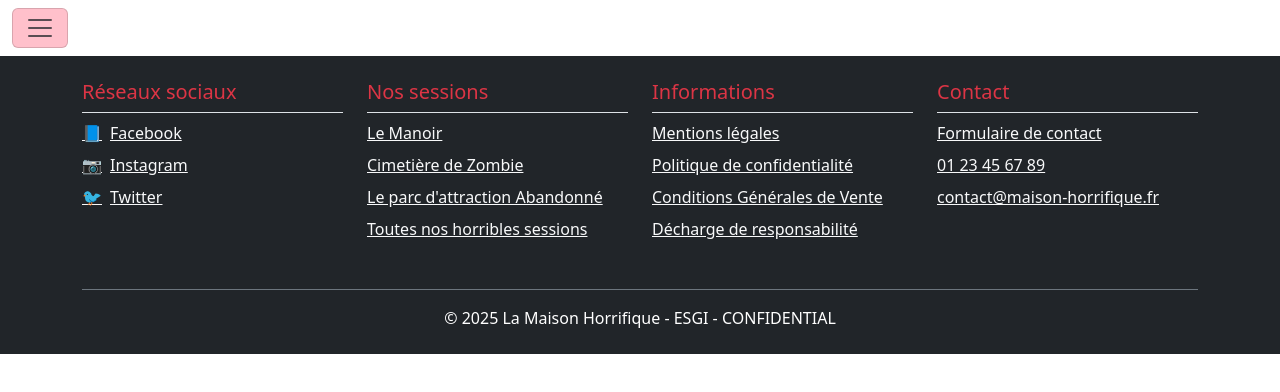
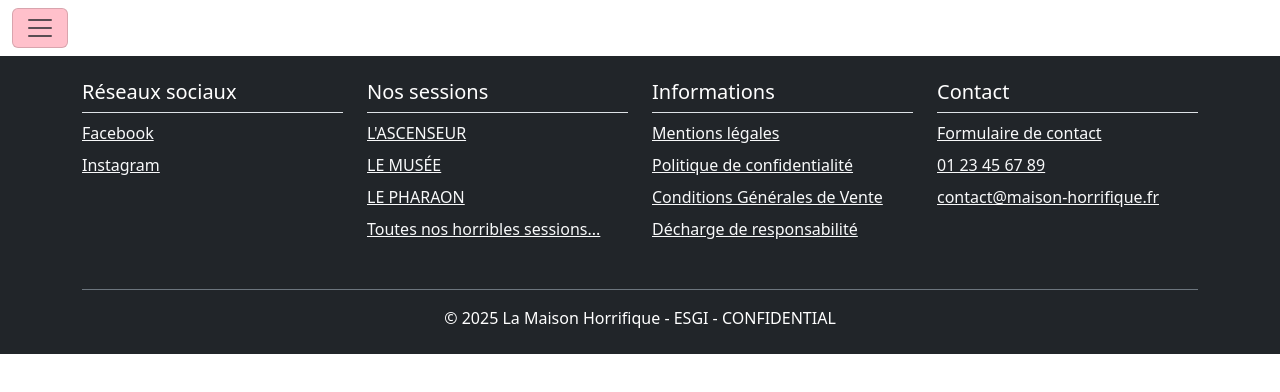
Before and after one commit to NabilBoubekri/escape-game, a React (Vite) app: page /contact in a window 1280 px wide. Shown: the top 392 px of the page. Built offline with nearby package versions, Linux system fonts and the light colour scheme.

Commit message:
style footer// change

```diff
--- a/src/components/Footer/Footer.tsx
+++ b/src/components/Footer/Footer.tsx
@@ -8,7 +8,7 @@ const Footer = (): JSX.Element => {
         <div className="container">
           <div className="row">
             <div className="col-md-3 mb-3">
-              <h5 className="border-bottom pb-2 text-danger">
+              <h5 className="border-bottom pb-2 text-white">
                 Réseaux sociaux
               </h5>
               <ul className="list-unstyled">
@@ -19,7 +19,7 @@ const Footer = (): JSX.Element => {
                     rel="noopener noreferrer"
                     className="text-light d-flex align-items-center"
                   >
-                    <span className="me-2">📘</span> Facebook
+                    Facebook
                   </a>
                 </li>
                 <li className="mb-2">
@@ -29,50 +29,40 @@ const Footer = (): JSX.Element => {
                     rel="noopener noreferrer"
                     className="text-light d-flex align-items-center"
                   >
-                    <span className="me-2">📷</span> Instagram
-                  </a>
-                </li>
-                <li className="mb-2">
-                  <a
-                    href="https://twitter.com"
-                    target="_blank"
-                    rel="noopener noreferrer"
-                    className="text-light d-flex align-items-center"
-                  >
-                    <span className="me-2">🐦</span> Twitter
+                    Instagram
                   </a>
                 </li>
               </ul>
             </div>
 
             <div className="col-md-3 mb-3">
-              <h5 className="border-bottom pb-2 text-danger">Nos sessions</h5>
+              <h5 className="border-bottom pb-2 text-white">Nos sessions</h5>
               <ul className="list-unstyled">
                 <li className="mb-2">
-                  <a href="/sessions/horreur-manoir" className="text-light">
-                    Le Manoir
+                  <a href="/sessions/lascenseur" className="text-light">
+                    L'ASCENSEUR
                   </a>
                 </li>
                 <li className="mb-2">
-                  <a href="/sessions/apocalypse-zombie" className="text-light">
-                    Cimetière de Zombie
+                  <a href="/sessions/le-musee" className="text-light">
+                    LE MUSÉE
                   </a>
                 </li>
                 <li className="mb-2">
-                  <a href="/sessions/asylum" className="text-light">
-                    Le parc d'attraction Abandonné
+                  <a href="/sessions/le-pharaon" className="text-light">
+                    LE PHARAON
                   </a>
                 </li>
                 <li className="mb-2">
                   <a href="/sessions/tous" className="text-light">
-                    Toutes nos horribles sessions
+                    Toutes nos horribles sessions...
                   </a>
                 </li>
               </ul>
             </div>
 
             <div className="col-md-3 mb-3">
-              <h5 className="border-bottom pb-2 text-danger">Informations</h5>
+              <h5 className="border-bottom pb-2 text-white">Informations</h5>
               <ul className="list-unstyled">
                 <li className="mb-2">
                   <a href="/mentions-legales" className="text-light">
@@ -98,7 +88,7 @@ const Footer = (): JSX.Element => {
             </div>
 
             <div className="col-md-3 mb-3">
-              <h5 className="border-bottom pb-2 text-danger">Contact</h5>
+              <h5 className="border-bottom pb-2 text-white">Contact</h5>
               <ul className="list-unstyled">
                 <li className="mb-2">
                   <a href="/contact" className="text-light">
```
